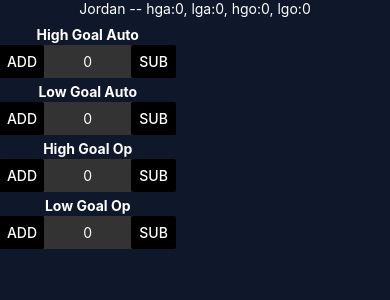
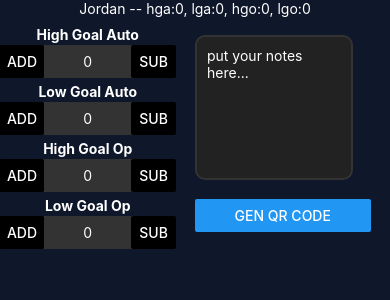
Before and after one commit to jmurphy5613/robotics-scouting-mobile-temp, a React Native app: screen / in a window 390 px wide. Shown: the top 300 px of the page. Built offline with nearby package versions, Linux system fonts and the light colour scheme.

Commit message:
Added notes field, dummy QR code button, others

```diff
--- a/App.js
+++ b/App.js
@@ -1,12 +1,22 @@
 import { StatusBar } from 'expo-status-bar';
-import { ScrollView, StyleSheet, Text, View } from 'react-native';
+import { ScrollView, StyleSheet, Text, View, Button } from 'react-native';
 import * as ScreenOrientation from 'expo-screen-orientation';
 import AppLoading from 'expo-app-loading';
 import { useState } from 'react';
 import Counter from './components/counter';
+import { TextInput } from 'react-native';
 
 async function changeOrientation() {
   await ScreenOrientation.lockAsync(ScreenOrientation.OrientationLock.LANDSCAPE_LEFT);
+}
+
+const TextUpdateHandler = (props) => {
+  return (
+    <TextInput
+      {...props} // Inherit any props passed to it; e.g., multiline, numberOfLines below
+      editable
+    />
+  );
 }
 
 
@@ -17,6 +27,7 @@ export default function App() {
   const [highGoalO, setHighGoalO] = useState(0);
   const [lowGoalA, setLowGoalA] = useState(0);
   const [lowGoalO, setLowGoalO] = useState(0);
+  const [notes, setNotes] = useState(null);
 
   if(!isLoaded) {
     return (
@@ -35,12 +46,24 @@ export default function App() {
 
       <Text style={styles.title}>Jordan -- hga:{highGoalA}, lga:{lowGoalA}, hgo:{highGoalO}, lgo:{lowGoalO}</Text>
       <StatusBar style="auto" />
-      <ScrollView>
-        <View style={styles.containCounter}>
-          <Counter title="High Goal Auto" set={setHighGoalA}/>
-          <Counter title="Low Goal Auto" set={setLowGoalA}/>
-          <Counter title="High Goal Op" set={setHighGoalO}/>
-          <Counter title="Low Goal Op" set={setLowGoalO}/>
+      <ScrollView keyboardShouldPersistTaps='handled'>
+        <View style={styles.scrollContent}>
+          <View style={styles.containCounter}>
+            <Counter title="High Goal Auto" set={setHighGoalA}/>
+            <Counter title="Low Goal Auto" set={setLowGoalA}/>
+            <Counter title="High Goal Op" set={setHighGoalO}/>
+            <Counter title="Low Goal Op" set={setLowGoalO}/>
+          </View>
+          <View style={styles.ContainNotes}>
+            <TextInput
+              multiline
+              style={styles.notes}
+              onChangeText={setNotes}
+              value={notes}
+              placeholder="put your notes here..."
+            />
+            <Button title="gen QR code"/>
+          </View>
         </View>
       </ScrollView>
     </View>
@@ -54,6 +77,10 @@ const styles = StyleSheet.create({
     width: '100%',
     height: '100%'
   },
+  scrollContent: {
+    flex: 1,
+    flexDirection: 'row'
+  },
   title: {
     color: 'white',
     textAlign: 'center'
@@ -61,5 +88,25 @@ const styles = StyleSheet.create({
   containCounter: {
     width: '45%',
     height: '100%'
-  }
+  },
+  ContainNotes: {
+    marginLeft: '5%',
+    width: '45%',
+    height: '100%',
+  },
+  notes: {
+    color: '#fff',
+    marginTop: '10%',
+    padding: 10,
+    width: '90%',
+    height: '60%',
+    borderWidth: 2,
+    borderBottomStartRadius: 10,
+    borderBottomEndRadius: 10,
+    borderTopStartRadius: 10,
+    borderTopEndRadius: 10,
+    borderColor: '#333',
+    backgroundColor: '#222',
+    marginBottom: '11%'
+  },
 });
```
